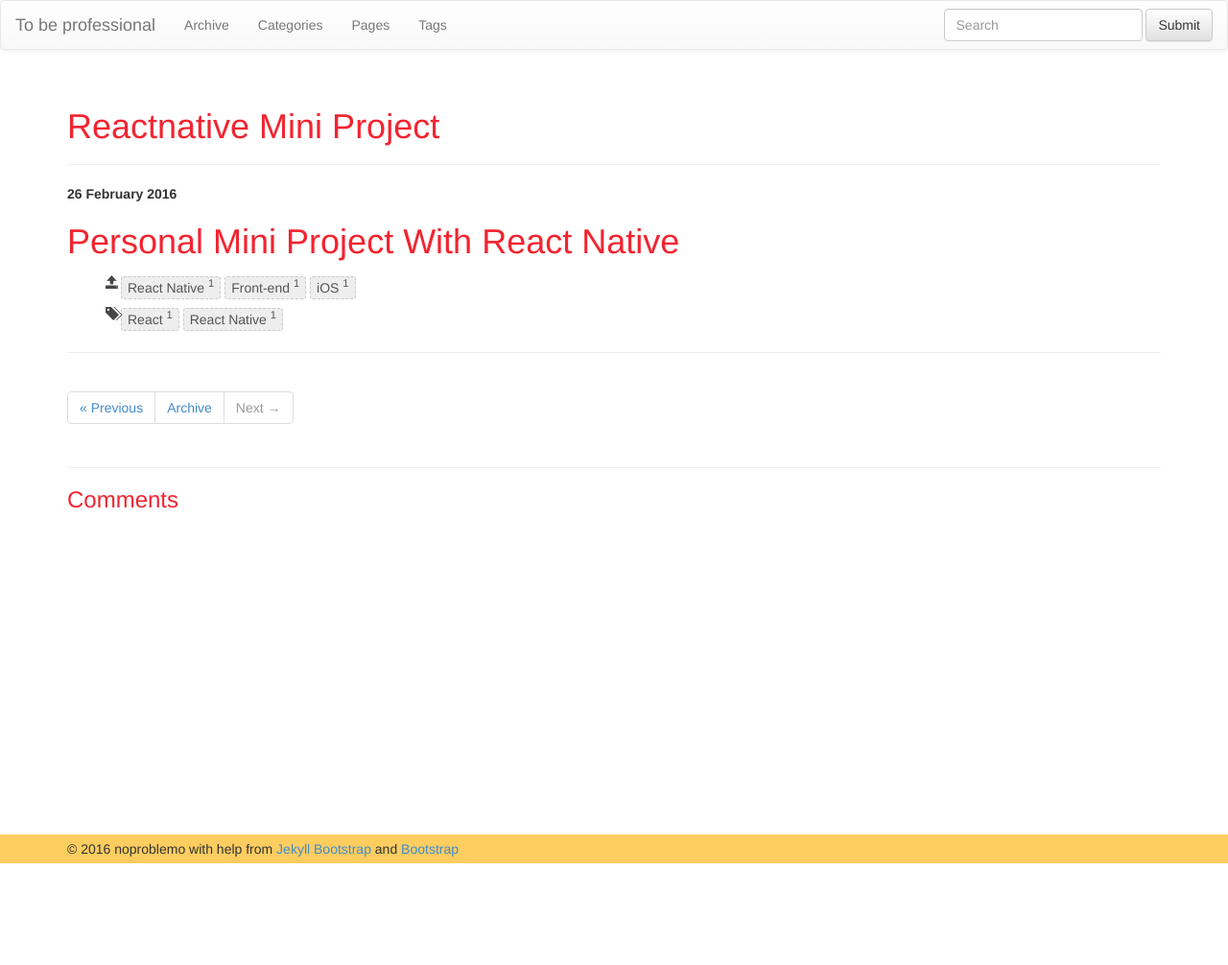
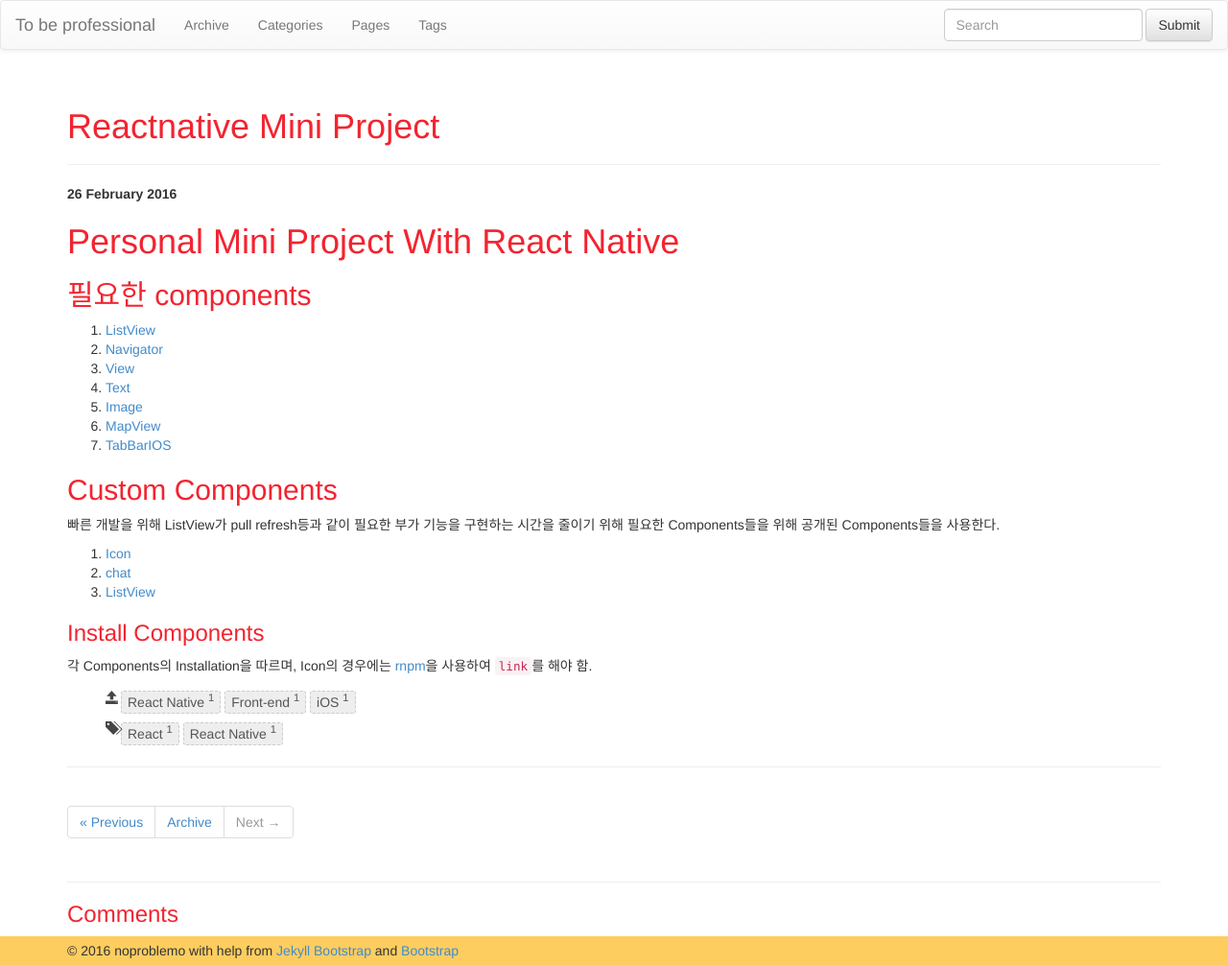
Before and after one commit to noproblemo/noproblemo.github.io, a Jekyll site: the page built from _posts/2016-02-26-ReactNative-mini-project.md, in a window 1280 px wide. Shown: the whole page at 96% size. Built offline with Jekyll 4.4.1, drawn with Linux system fonts in a browser that asks for light colours; nearby versions of some CDN libraries; Markdown is read by kramdown in place of the engine named in the settings; before the commit the page ends 900 px from its top, so only the background shows below that.

Commit message:
update post

```diff
--- a/_posts/2016-02-26-ReactNative-mini-project.md
+++ b/_posts/2016-02-26-ReactNative-mini-project.md
@@ -5,3 +5,23 @@ category: [React Native, Front-end, iOS]
 ---
 
 # Personal Mini Project With React Native
+
+## 필요한 components
+1. [ListView](https://facebook.github.io/react-native/docs/listview.html#content)
+2. [Navigator](https://facebook.github.io/react-native/docs/navigator.html#content)
+3. [View](https://facebook.github.io/react-native/docs/view.html#content)
+4. [Text](https://facebook.github.io/react-native/docs/text.html#content)
+5. [Image](https://facebook.github.io/react-native/docs/image.html#content)
+6. [MapView](https://facebook.github.io/react-native/docs/mapview.html#content)
+7. [TabBarIOS](https://facebook.github.io/react-native/docs/tabbarios.html#content)
+
+## Custom Components
+빠른 개발을 위해 ListView가 pull refresh등과 같이 필요한 부가 기능을 구현하는 시간을 줄이기 위해 필요한 Components들을 위해 공개된 Components들을 사용한다.
+
+1. [Icon](https://github.com/oblador/react-native-vector-icons)
+2. [chat](https://github.com/FaridSafi/react-native-gifted-messenger)
+3. [ListView](https://github.com/FaridSafi/react-native-gifted-listview)
+
+### Install Components
+
+각 Components의 Installation을 따르며, Icon의 경우에는 [rnpm](https://github.com/rnpm/rnpm)을 사용하여 `link`를 해야 함.
```
